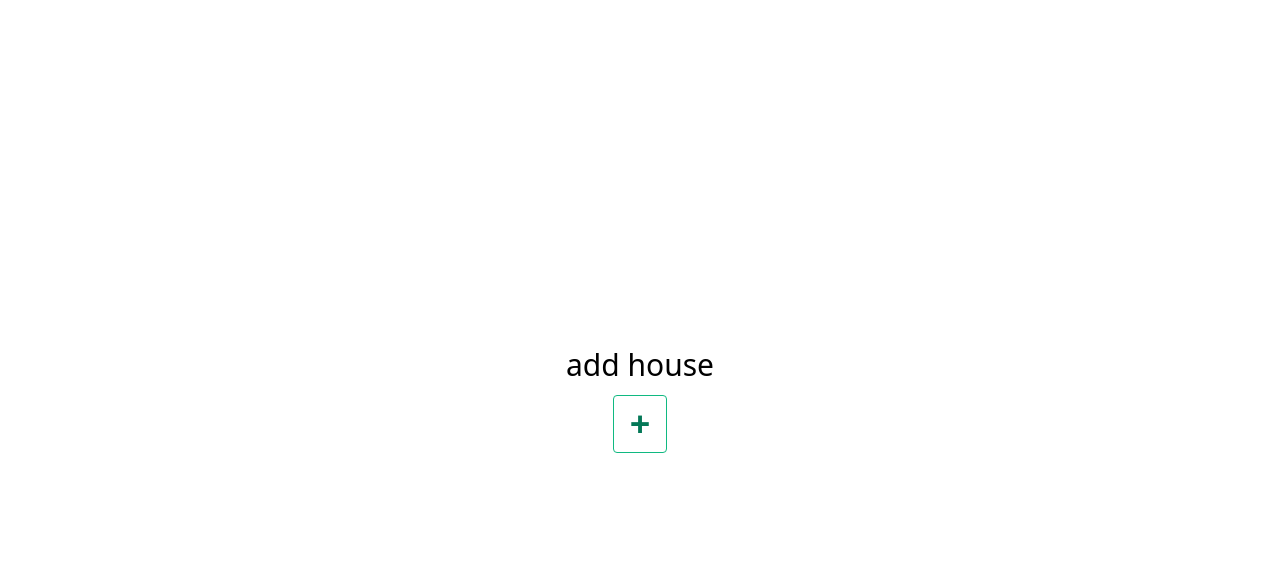
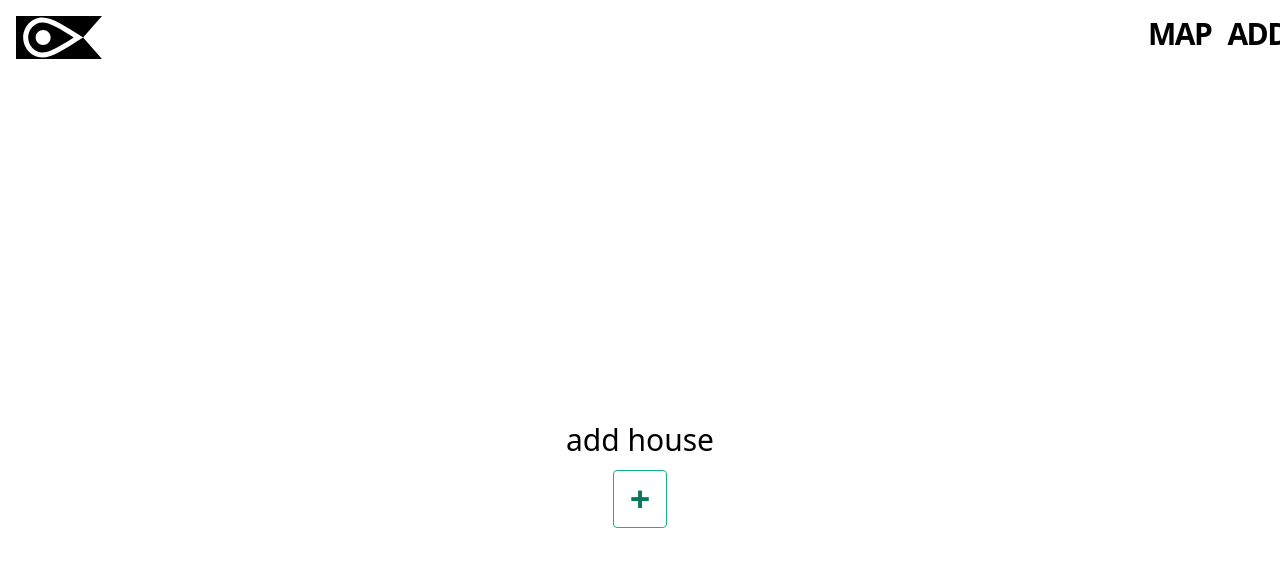
Before and after one commit to phpanhey/geo_bookmark, a React (Create React App) app in the folder frontend/: page / in a window 1280 px wide. Shown: the top 566 px of the page. Built offline with nearby package versions, Linux system fonts and the light colour scheme.

Commit message:
added header

```diff
--- a/frontend/src/components/Add.js
+++ b/frontend/src/components/Add.js
@@ -1,9 +1,9 @@
 import LoadingScreen from './LoadingScreen';
+import Header from './Header';
 import React, { useState } from 'react';
 
 const Add = () => {
     const [loading, setLoading] = useState(false);
-
     const handleAddClick = () => {
         setLoading(true);
         if ("geolocation" in navigator) {
@@ -24,11 +24,14 @@ const Add = () => {
     }
 
     return (
-        <div className="flex h-screen justify-center items-center dark:bg-black dark:text-white">
-            <LoadingScreen loading={loading} />
-            <div className={`text-center ${loading ? "hidden" : ""}`}>
-                <h1 className="text-3xl">add house</h1>
-                <button onClick={handleAddClick} className="mt-3 bg-transparent hover:bg-green-500 text-green-700 font-semibold hover:text-white py-2 px-4 border border-green-500 hover:border-transparent rounded text-4xl">+</button>
+        <div>
+            <Header />
+            <div className="flex h-screen justify-center items-center dark:bg-black dark:text-white">
+                <LoadingScreen loading={loading} />
+                <div className={`text-center ${loading ? "hidden" : ""}`}>
+                    <h1 className="text-3xl">add house</h1>
+                    <button onClick={handleAddClick} className="mt-3 bg-transparent hover:bg-green-500 text-green-700 font-semibold hover:text-white py-2 px-4 border border-green-500 hover:border-transparent rounded text-4xl">+</button>
+                </div>
             </div>
         </div>
     )
--- /dev/null
+++ b/frontend/src/components/Header.js
@@ -0,0 +1,20 @@
+import { Link } from "react-router-dom";
+import logo from "../images/logo.svg";
+const Header = () => {
+    return (
+        <div className="container m-4 flex flex-wrap">
+            <div className="w-1/4">
+                <img src={logo} alt="geo bookmark logo" />
+            </div>
+            <div className="w-3/4 flex justify-end">
+                <nav>
+                    <Link className="hover:text-green-500 text-3xl uppercase font-black m-2 tracking-tighter" to="/Map">map</Link>
+                    <Link className="hover:text-green-500 text-3xl uppercase font-black m-2 tracking-tighter" to="/">add</Link>
+
+                </nav>
+            </div>
+        </div>
+    )
+}
+
+export default Header
--- a/frontend/src/components/Map.js
+++ b/frontend/src/components/Map.js
@@ -2,10 +2,12 @@ import 'leaflet/dist/leaflet.css';
 import markerIconPng from "leaflet/dist/images/marker-icon.png"
 import {Icon} from 'leaflet'
 import { MapContainer, TileLayer, Marker, Popup } from 'react-leaflet'
+import Header from './Header';
 
 const Map = () => {
     return (
-        <div className="container">
+        <div>
+            <Header />
             <MapContainer center={[53.095158,8.806068]} zoom={13} scrollWheelZoom={false}>
                 <TileLayer
                     attribution='&copy; <a href="http://osm.org/copyright">OpenStreetMap</a> contributors'
```
Also changed, not shown: frontend/src/images/logo.svg (added).
